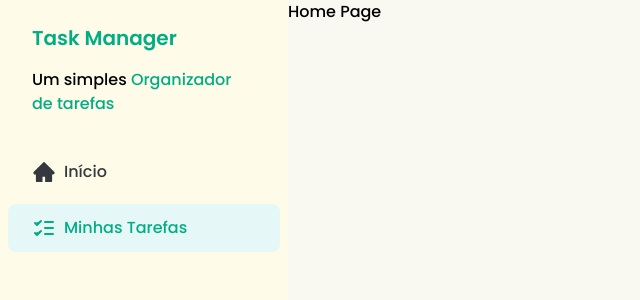
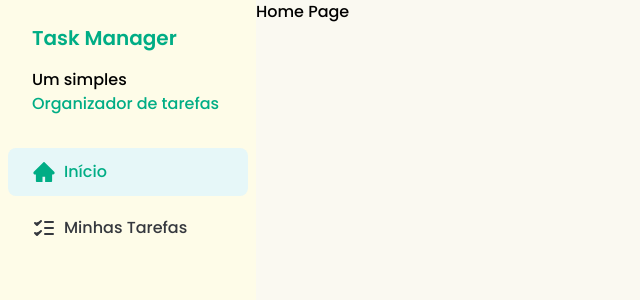
Before and after one commit to J27mendes/task-manager, a React (Vite) app: page / in a window 1280 px wide. Shown: the top 300 px of the page, without its empty margins (0-640 px from the left). Built offline with nearby package versions, Linux system fonts and the light colour scheme.

Commit message:
feat: add NavlLink to sidebarButton

```diff
--- a/src/components/Sidebar.jsx
+++ b/src/components/Sidebar.jsx
@@ -3,7 +3,7 @@ import SidebarButton from './SidebarButton'
 
 const Sidebar = () => {
   return (
-    <div className="h-screen w-72 min-w-72 bg-yellow-50">
+    <div className="h-screen w-64 min-w-[16rem] bg-yellow-50">
       <div className="space-y-4 px-8 py-6">
         <h1 className="text-xl font-semibold text-brend-primary">
           Task Manager
@@ -15,11 +15,11 @@ const Sidebar = () => {
       </div>
 
       <div className="flex flex-col gap-2 p-2">
-        <SidebarButton to={'/'} color="unselected">
+        <SidebarButton to={'/'}>
           <HomeIcon />
           Início
         </SidebarButton>
-        <SidebarButton to={'/TaskManager'} color="selected">
+        <SidebarButton to={'/TaskManager'}>
           <TasksIcon />
           Minhas Tarefas
         </SidebarButton>
--- a/src/components/SidebarButton.jsx
+++ b/src/components/SidebarButton.jsx
@@ -1,7 +1,8 @@
 import PropTypes from 'prop-types'
+import { NavLink } from 'react-router-dom'
 import { tv } from 'tailwind-variants'
 
-const SidebarButton = ({ children, color, to }) => {
+const SidebarButton = ({ children, to }) => {
   const sideBarButton = tv({
     base: 'flex items-center gap-2 rounded-lg px-6 py-3',
     variants: {
@@ -13,9 +14,14 @@ const SidebarButton = ({ children, color, to }) => {
   })
 
   return (
-    <a href={to} className={sideBarButton({ color })}>
+    <NavLink
+      to={to}
+      className={({ isActive }) =>
+        sideBarButton({ color: isActive ? 'selected' : 'unselected' })
+      }
+    >
       {children}
-    </a>
+    </NavLink>
   )
 }
 
```
